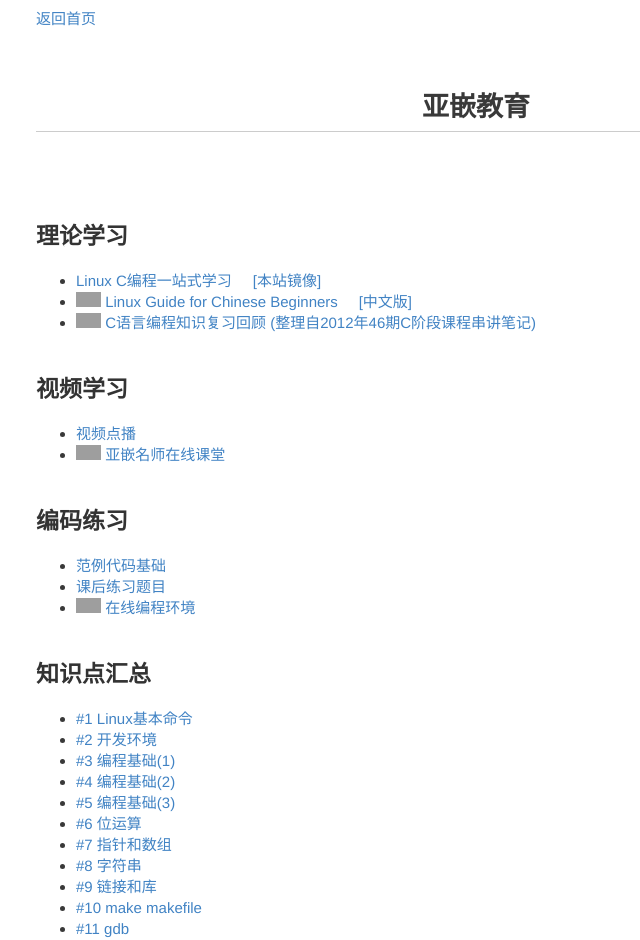
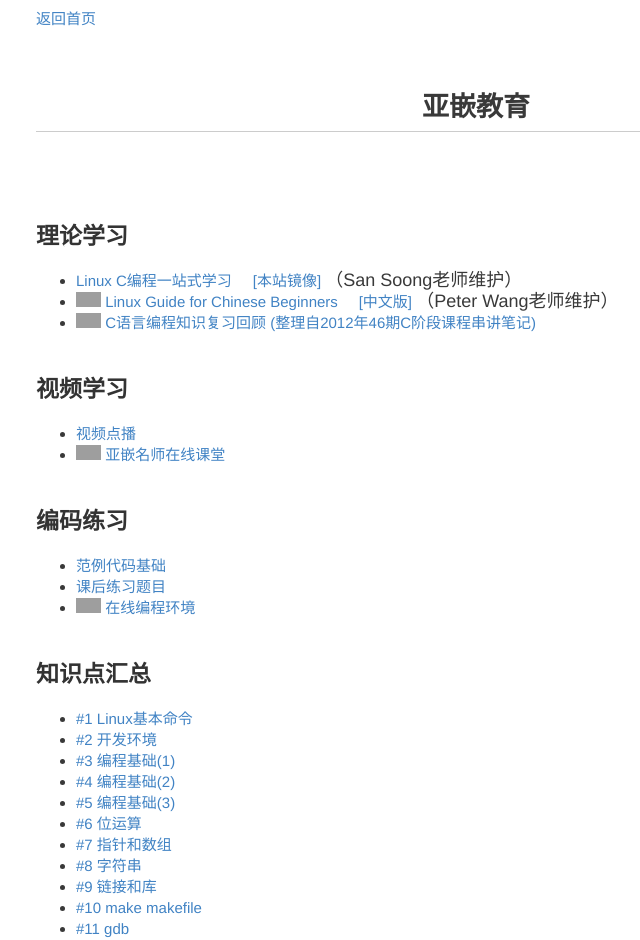
Before and after one commit to akaedu/akaedu.github.com, a Jekyll site: the page built from index.md, in a window 1280 px wide. Shown: the top 940 px of the page, without its empty margins (164-804 px from the left). Built offline with Jekyll 4.4.1, drawn with Linux system fonts in a browser that asks for light colours; Markdown is read by kramdown in place of the engine named in the settings; comment, search, counter and statistics services are not loaded; grey boxes are pictures that could not be loaded.

Commit message:
Update index.md

```diff
--- a/index.md
+++ b/index.md
@@ -8,11 +8,13 @@
 <li>
   <a href="http://learn.akae.cn/" target="_blank">Linux C编程一站式学习</a> &nbsp; &nbsp;
   <a href="/book/" target="_blank">[本站镜像]</a>
+  <font size=4> （San Soong老师维护） </font>
 </li>
 <li>
   <img border="0" src="http://www.akaedu.org/img/new2.gif" width="25" height="15">
   <a href="http://happypeter.github.com/LGCB/book/index.html" target="_blank">Linux Guide for Chinese Beginners</a> &nbsp; &nbsp;
   <a href="http://happypeter.github.com/LGCB/book/zh/" target="_blank">[中文版]</a>
+  <font size=4> （Peter Wang老师维护） </font>
 </li>
 <li>
   <img border="0" src="http://www.akaedu.org/img/new2.gif" width="25" height="15">
```
